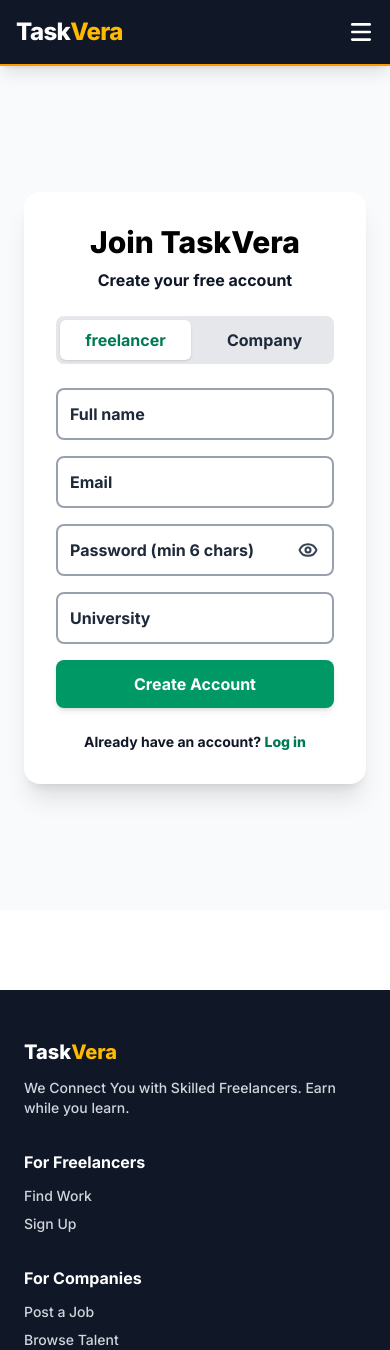
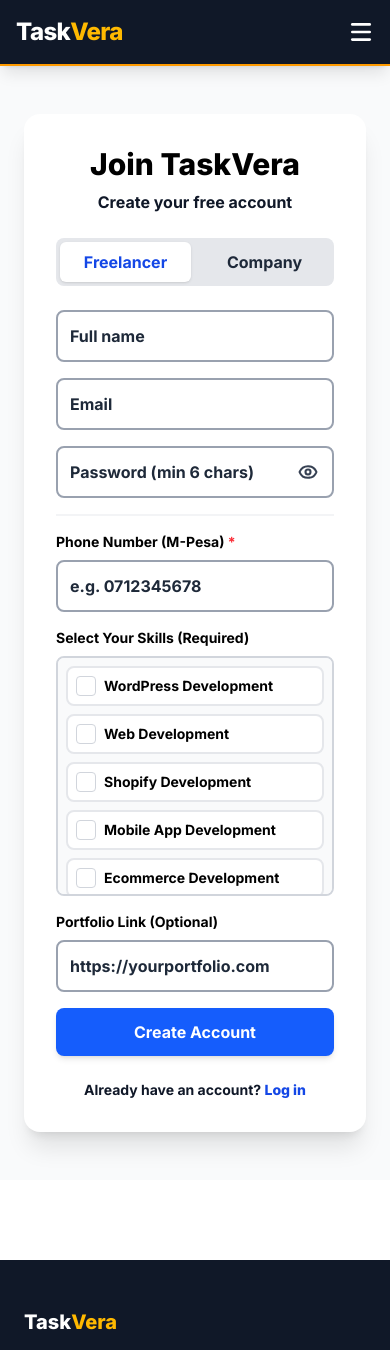
Before and after one commit to braysonimbambi455/Taskvera-mvp, a Next.js app: page /register in a window 390 px wide. Shown: the top 1350 px of the page. Built offline with nearby package versions, Linux system fonts and the light colour scheme; no server answers.

Commit message:
Added mandatory phone and optional portfolio to signup

```diff
--- a/app/register/page.tsx
+++ b/app/register/page.tsx
@@ -6,6 +6,7 @@ import Link from 'next/link'
 import { createClient } from '@/lib/supabase/client'
 import { toast } from 'sonner'
 import PasswordInput from '@/components/PasswordInput'
+import SkillsSelector from '@/components/profile/SkillsSelector'
 
 export default function Register() {
   const router = useRouter()
@@ -19,16 +20,26 @@ export default function Register() {
     password: '',
     university: '',
     company_name: '',
+    portfolio_url: '',
+    phone: '', // NEW: Phone Number
   })
+  const [skills, setSkills] = useState<string[]>([]) // NEW: Skills
   const [loading, setLoading] = useState(false)
   const [error, setError] = useState('')
 
   async function submit(e: React.FormEvent) {
     e.preventDefault()
+
+    // Validation for freelancers
+    if (role === 'freelancer' && skills.length === 0) {
+      setError('⚠️ Please select at least one skill from the list.')
+      return
+    }
+
     setLoading(true)
     setError('')
 
-    const { error: authError } = await supabase.auth.signUp({
+    const { data: authData, error: authError } = await supabase.auth.signUp({
       email: form.email,
       password: form.password,
       options: {
@@ -41,9 +52,8 @@ export default function Register() {
       },
     })
 
-    setLoading(false)
-
     if (authError) {
+      setLoading(false)
       let msg = authError.message
       const lower = authError.message.toLowerCase()
 
@@ -62,13 +72,31 @@ export default function Register() {
       return
     }
 
+    // 2. Save extra freelancer details (Skills, Portfolio, Phone)
+    if (authData.user && role === 'freelancer') {
+      const { error: profileError } = await supabase
+        .from('profiles')
+        .update({
+          skills: skills,
+          portfolio_url: form.portfolio_url || null,
+          phone: form.phone || null
+        })
+        .eq('id', authData.user.id)
+
+      if (profileError) {
+        console.error('Failed to save profile details:', profileError)
+        toast.error('Account created, but some details failed to save. Please update your profile.')
+      }
+    }
+
+    setLoading(false)
     toast.success('Account created!')
     router.push('/dashboard')
     router.refresh()
   }
 
   const inputClass =
-    'w-full border-2 border-gray-400 rounded-lg p-3 text-black font-bold placeholder:text-gray-800 placeholder:font-bold focus:outline-none focus:ring-2 focus:ring-emerald-500 focus:border-emerald-500'
+    'w-full border-2 border-gray-400 rounded-lg p-3 text-black font-bold placeholder:text-gray-800 placeholder:font-bold focus:outline-none focus:ring-2 focus:ring-blue-500 focus:border-blue-500'
 
   return (
     <div className="min-h-screen bg-gray-50 flex items-center justify-center px-6 py-12">
@@ -89,11 +117,11 @@ export default function Register() {
               onClick={() => setRole(r)}
               className={`py-2 rounded-md font-bold transition ${
                 role === r
-                  ? 'bg-white shadow text-emerald-700'
+                  ? 'bg-white shadow text-blue-700'
                   : 'text-gray-800 hover:text-black'
               }`}
             >
-              {r === 'freelancer' ? 'freelancer' : 'Company'}
+              {r === 'freelancer' ? 'Freelancer' : 'Company'}
             </button>
           ))}
         </div>
@@ -125,20 +153,50 @@ export default function Register() {
             name="new-password"
           />
 
-          {role === 'freelancer' ? (
+          {role === 'client' ? (
             <input
-              placeholder="University"
-              value={form.university}
-              onChange={(e) => setForm({ ...form, university: e.target.value })}
-              className={inputClass}
-            />
-          ) : (
-            <input
+              required
               placeholder="Company name"
               value={form.company_name}
               onChange={(e) => setForm({ ...form, company_name: e.target.value })}
               className={inputClass}
             />
+          ) : (
+            <div className="space-y-4 border-t-2 border-gray-100 pt-4 mt-4">
+              <div>
+                <label className="block text-sm font-bold text-black mb-2">
+                  Phone Number (M-Pesa) <span className="text-red-500">*</span>
+                </label>
+                <input
+                  required
+                  type="tel"
+                  placeholder="e.g. 0712345678"
+                  value={form.phone}
+                  onChange={(e) => setForm({ ...form, phone: e.target.value })}
+                  className={inputClass}
+                />
+              </div>
+
+              <div>
+                <label className="block text-sm font-bold text-black mb-2">
+                  Select Your Skills (Required)
+                </label>
+                <SkillsSelector selectedSkills={skills} onChange={setSkills} />
+              </div>
+
+              <div>
+                <label className="block text-sm font-bold text-black mb-2">
+                  Portfolio Link (Optional)
+                </label>
+                <input
+                  type="url"
+                  placeholder="https://yourportfolio.com"
+                  value={form.portfolio_url}
+                  onChange={(e) => setForm({ ...form, portfolio_url: e.target.value })}
+                  className={inputClass}
+                />
+              </div>
+            </div>
           )}
 
           {error && (
@@ -150,7 +208,7 @@ export default function Register() {
           <button
             type="submit"
             disabled={loading}
-            className="w-full bg-emerald-600 text-white py-3 rounded-lg font-bold hover:bg-emerald-700 disabled:opacity-50 transition-colors shadow-md"
+            className="w-full bg-blue-600 text-white py-3 rounded-lg font-bold hover:bg-blue-700 disabled:opacity-50 transition-colors shadow-md"
           >
             {loading ? 'Creating account...' : 'Create Account'}
           </button>
@@ -160,7 +218,7 @@ export default function Register() {
           Already have an account?{' '}
           <Link
             href="/login"
-            className="text-emerald-700 font-extrabold hover:underline"
+            className="text-blue-700 font-extrabold hover:underline"
           >
             Log in
           </Link>
```
